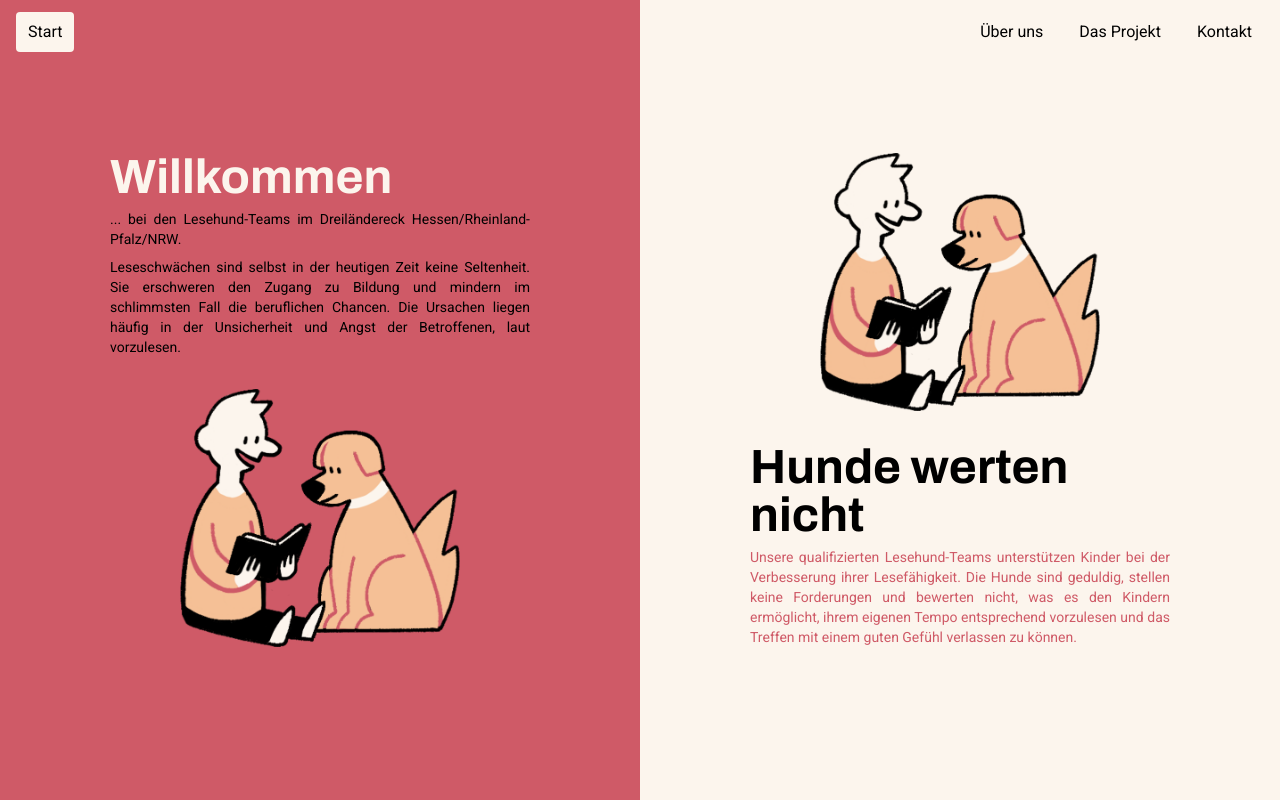
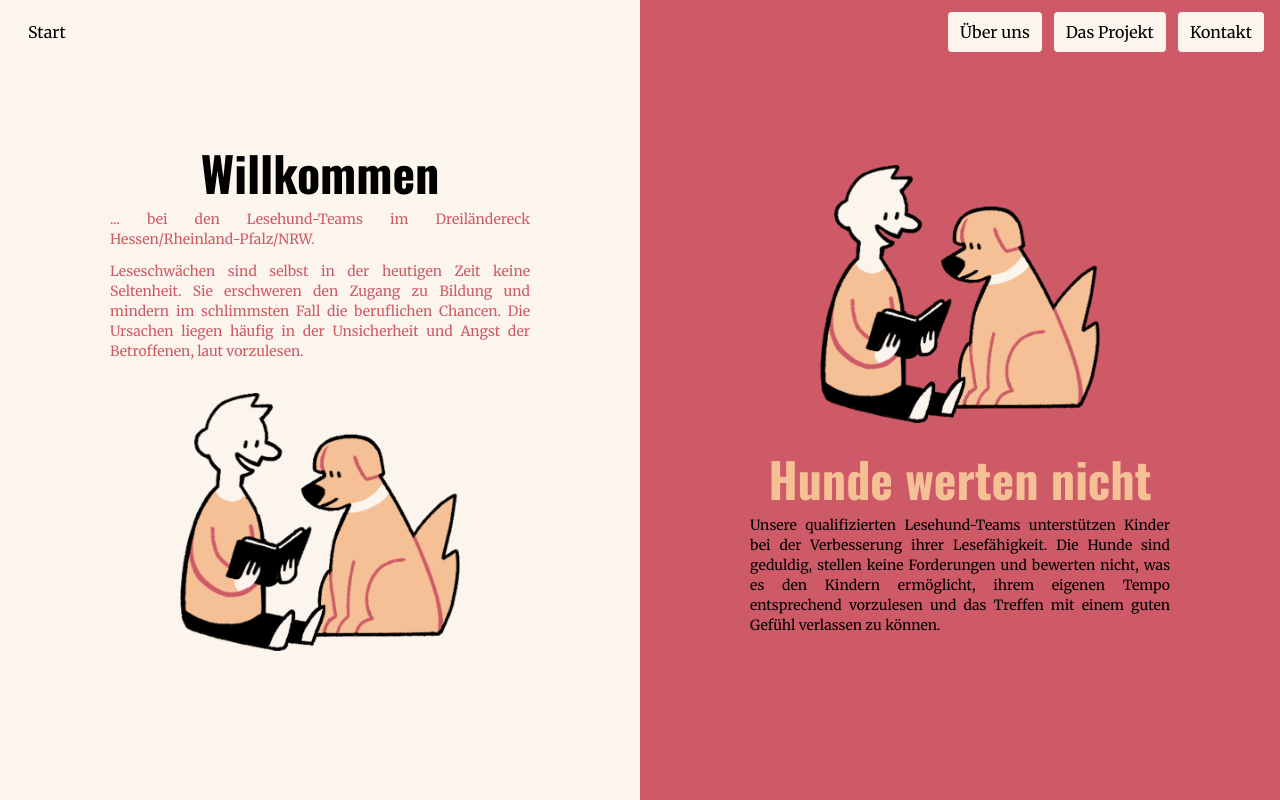
Before and after one commit to joscco/Lesehunde, an Angular app: page / in a window 1280 px wide. Built offline with nearby package versions, Linux system fonts and the light colour scheme.

Commit message:
Change color order to avoid duplicate sections

```diff
--- a/src/app/app.component.html
+++ b/src/app/app.component.html
@@ -2,13 +2,13 @@
   <app-navbar></app-navbar>
   <main class="h-full w-full overflow-y-scroll scroll-smooth">
     <app-section-wrapper id="start">
-      <content-wrapper class="bg-hundred">
-        <div class="flex flex-col gap-2 justify-center items-start">
-          <h1 class="archivo text-5xl text-hundwhite">Willkommen</h1>
-          <p class="text-sm text-justify">
+      <content-wrapper class="bg-hundwhite">
+        <div class="flex flex-col gap-3 justify-center items-center">
+          <h1 class="archivo text-5xl text-hundblack">Willkommen</h1>
+          <p class="text-sm text-justify text-hundred">
             ... bei den Lesehund-Teams im Dreiländereck Hessen/Rheinland-Pfalz/NRW.
           </p>
-          <p class="text-sm text-justify">
+          <p class="text-sm text-justify text-hundred">
             Leseschwächen sind selbst in der heutigen Zeit keine Seltenheit.
             Sie erschweren den Zugang zu Bildung und mindern im schlimmsten Fall die beruflichen Chancen.
             Die Ursachen liegen häufig in der Unsicherheit und Angst der Betroffenen, laut vorzulesen.
@@ -18,13 +18,13 @@
           <img src="assets/BoyAndDog.png"/>
         </div>
       </content-wrapper>
-      <content-wrapper>
+      <content-wrapper  class="bg-hundred">
         <div class="flex justify-center items-center w-[180px] sm:w-[220px] md:w-[260px] lg:w-[280px]">
           <img src="assets/BoyAndDog.png"/>
         </div>
-        <div class="flex flex-col gap-2 justify-center items-center">
-          <h1 class="archivo text-5xl text-hundblack">Hunde werten nicht</h1>
-          <p class="text-sm text-justify text-hundred">
+        <div class="flex flex-col gap-3 justify-center items-center">
+          <h1 class="archivo text-5xl text-hundorange">Hunde werten nicht</h1>
+          <p class="text-sm text-justify text-hundblack">
             Unsere qualifizierten Lesehund-Teams unterstützen Kinder bei der Verbesserung ihrer Lesefähigkeit.
             Die Hunde sind geduldig, stellen keine Forderungen und bewerten nicht, was es den Kindern ermöglicht,
             ihrem eigenen Tempo entsprechend vorzulesen und das Treffen mit einem guten Gefühl verlassen zu können.
@@ -33,17 +33,17 @@
       </content-wrapper>
     </app-section-wrapper>
     <app-section-wrapper id="wir">
-      <content-wrapper>
+      <content-wrapper class="bg-hundorange">
         <div class="flex justify-center items-center w-[180px] sm:w-[220px] md:w-[260px] lg:w-[280px]">
           <img src="assets/dreiecke.png"/>
         </div>
         <div class="flex flex-col gap-2 justify-center items-center">
-          <h1 class="archivo text-5xl text-hundblack">Über uns</h1>
-          <p class="text-sm text-justify text-hundred">
+          <h1 class="archivo text-5xl text-hundwhite">Über uns</h1>
+          <p class="text-sm text-justify text-hundblack">
             Die waldreiche und hügelige Landschaft des Lahn-Dill-Kreises und des angrenzenden Westerwaldes und
             Siegerlandes ist das Zuhause von uns und unseren Fellnasen.
           </p>
-          <p class="text-sm text-justify text-hundred">
+          <p class="text-sm text-justify text-hundblack">
             Wir engagieren uns schon seit fast 20 Jahren ehrenamtlich mit unseren Besuchshunden und bieten dieses neue
             Lesehund-Programm nun gezielt separat an.
             Um dies qualifiziert tun zu können, sind wir dem Verein Lesehund von Kimberly Ann Kistler-Grobholz in
@@ -53,10 +53,10 @@
           </p>
         </div>
       </content-wrapper>
-      <content-wrapper class="bg-hundorange">
+      <content-wrapper class="bg-hundwhite">
         <div class="flex flex-col gap-2 justify-center items-center">
-          <h1 class="archivo text-5xl text-hundred">Wir...</h1>
-          <ul class="text-sm text-left">
+          <h1 class="archivo text-5xl text-hundblack">Wir...</h1>
+          <ul class="text-sm text-left text-hundred">
             <li>… sind eine Gruppe von ehrenamtlich arbeitenden Enthusiasten, die sich auf die Fahne geschrieben haben,
               Kinder mit Leseschwächen mit Hilfe unserer Hunde zu unterstützen.
             </li>
@@ -73,7 +73,7 @@
       </content-wrapper>
       <content-wrapper class="bg-hundred">
         <div class="flex flex-col gap-2 justify-center items-center">
-          <h1 class="archivo text-5xl text-hundwhite">Lesehund</h1>
+          <h1 class="archivo text-5xl text-hundorange">Lesehund</h1>
           <p class="text-sm text-justify">
             Das Projekt Lesehund gab es als erstes Projekt für Leseförderung mit Hund im deutschsprachigen Raum
             (Einführung 2008). 2014 trat es R.E.A.D. (Reading Eductation Assistance Dogs ®) U.S.A. als Partner/Affiliate
@@ -83,12 +83,12 @@
           <img src="assets/lesehund.png">
         </div>
       </content-wrapper>
-      <content-wrapper>
+      <content-wrapper class="bg-hundorange">
         <div class="flex justify-center items-center w-[180px] sm:w-[220px] md:w-[260px] lg:w-[280px]">
           <img src="assets/dogAssistance.png">
         </div>
         <div class="flex flex-col gap-2 justify-center items-center">
-          <h1 class="archivo text-5xl text-hundred">R.E.A.D.</h1>
+          <h1 class="archivo text-5xl text-hundwhite">R.E.A.D.</h1>
           <p class="text-sm text-justify">
             Als Teil von R.E.A.D. sind wir führend in Leseförderung mit Hunden. Alle unsere Teams sind Mitglied im
             Lesehund-Verein und können die entsprechenden Qualifikationen vorweisen. Unser Service wird als
@@ -99,8 +99,8 @@
       </content-wrapper>
     </app-section-wrapper>
     <app-section-wrapper id="projekt">
-      <content-wrapper>
-        <div class="flex flex-col gap-2 justify-center items-center">
+      <content-wrapper class="bg-hundwhite">
+        <div class="flex flex-col gap-3 justify-center items-center">
           <h1 class="archivo text-5xl">Das Projekt</h1>
           <p class="text-sm text-justify text-hundred">
             Das R.E.A.D. Programm ist auf die Bedürfnisse der Kinder von Vorschule bis zur 3. Klasse zugeschnitten (4-8
@@ -115,9 +115,9 @@
           </p>
         </div>
       </content-wrapper>
-      <content-wrapper class="bg-hundorange">
+      <content-wrapper class="bg-hundred">
         <div class="flex flex-col gap-2 justify-center items-center">
-          <h1 class="archivo text-5xl text-hundwhite">Der Rahmen</h1>
+          <h1 class="archivo text-5xl text-hundorange">Der Rahmen</h1>
           <p class="text-sm text-justify">
             Unser Angebot richtet sich neben der Vor- und Grundschule auch an außerschulische Einrichtungen
             (Bibliotheken,
@@ -129,7 +129,7 @@
             unruhig
             sind oder Deutsch als Zweit-/Fremdsprache lernen.
           </p>
-          <h2 class="archivo text-xl text-hundred">Wichtig:</h2>
+          <h2 class="archivo text-xl text-hundwhite">Wichtig:</h2>
           <p class="text-sm text-justify">
             Das Projekt Lesehund ist kein Leseunterricht, sondern eine Lernhilfe.
             Es ist nicht so wichtig, wie die Kids lesen, sondern wie sie sich fühlen, während sie lesen.
@@ -138,7 +138,7 @@
       </content-wrapper>
     </app-section-wrapper>
     <app-section-wrapper id="kontakt">
-      <content-wrapper class="bg-hundred">
+      <content-wrapper class="bg-hundorange">
         <div class="flex flex-col gap-2 justify-center items-center">
           <h2 class="archivo text-5xl text-hundwhite">Kontakt</h2>
           <p class="text-sm text-justify">Sie interessieren sich für eine Mitgliedschaft, wollen
@@ -147,6 +147,8 @@
             Kontaktformular, wir melden uns dann schnellstmöglich bei Ihnen.</p>
         </div>
       </content-wrapper>
+      <content-wrapper class="bg-hundwhite">
+      </content-wrapper>
     </app-section-wrapper>
   </main>
 </div>
--- a/src/app/content-wrapper/content-wrapper.component.html
+++ b/src/app/content-wrapper/content-wrapper.component.html
@@ -1,4 +1,4 @@
-<div class="h-screen w-full flex flex-col items-center justify-center">
+<div class="h-screen min-h-fit w-full flex flex-col items-center justify-center">
   <div class="h-full w-[300px] md:w-[360px] lg:w-[420px] flex flex-col items-center justify-center gap-8">
     <ng-content></ng-content>
   </div>
--- a/src/index.html
+++ b/src/index.html
@@ -7,7 +7,7 @@
   <link rel="icon" type="image/x-icon" href="favicon.ico">
   <link rel="preconnect" href="https://fonts.googleapis.com">
   <link rel="preconnect" href="https://fonts.gstatic.com" crossorigin>
-  <link href="https://fonts.googleapis.com/css2?family=Archivo:wght@700&family=Roboto&display=swap" rel="stylesheet">
+  <link href="https://fonts.googleapis.com/css2?family=Merriweather&family=Oswald:wght@700&display=swap" rel="stylesheet">
   <link href="https://fonts.googleapis.com/icon?family=Material+Icons|Material+Icons+Outlined" rel="stylesheet">
 </head>
 <body>
--- a/src/styles.css
+++ b/src/styles.css
@@ -20,17 +20,17 @@
 
 html, body {
   height: 100%;
-  background-color: #fcf5ed
+  background-color: #cf5a67
 }
 
 body {
   margin: 0;
-  font-family: Roboto, "Helvetica Neue", sans-serif;
+  font-family: Merriweather, "Helvetica Neue", sans-serif;
 }
 
 .archivo {
   font-weight: bolder;
-  font-family: Archivo, "Helvetica Neue", sans-serif;
+  font-family: Oswald, "Helvetica Neue", sans-serif;
 }
 
 /* Change Autocomplete styles in Chrome*/
```
